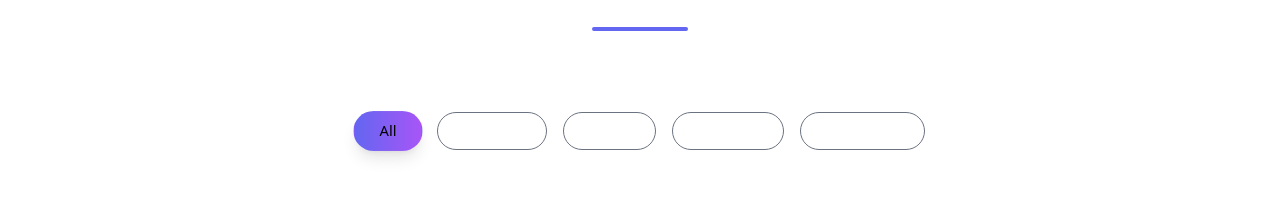
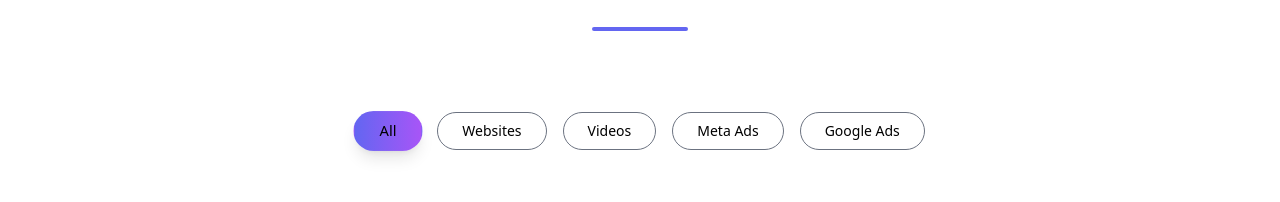
Before and after one commit to zentraffix/zentraffix-2026, a Next.js app: page / in a window 1280 px wide. Shown: the part 3791-3993 px from the top of the page. Built offline with nearby package versions, Linux system fonts and the light colour scheme.

Commit message:
Updated portfolio-section.tsx

```diff
--- a/components/portfolio-section.tsx
+++ b/components/portfolio-section.tsx
@@ -67,7 +67,7 @@ export default function PortfolioSection() {
   ${
     active === cat
       ? 'bg-gradient-to-r from-indigo-500 to-purple-500 text-black border-transparent shadow-lg scale-105'
-      : 'border-gray-500 text-white hover:border-white hover:bg-white/10 hover:scale-105'
+      : 'border-gray-500 text-black hover:border-white hover:bg-white/10 hover:scale-105'
   }
 `}
             >
```
